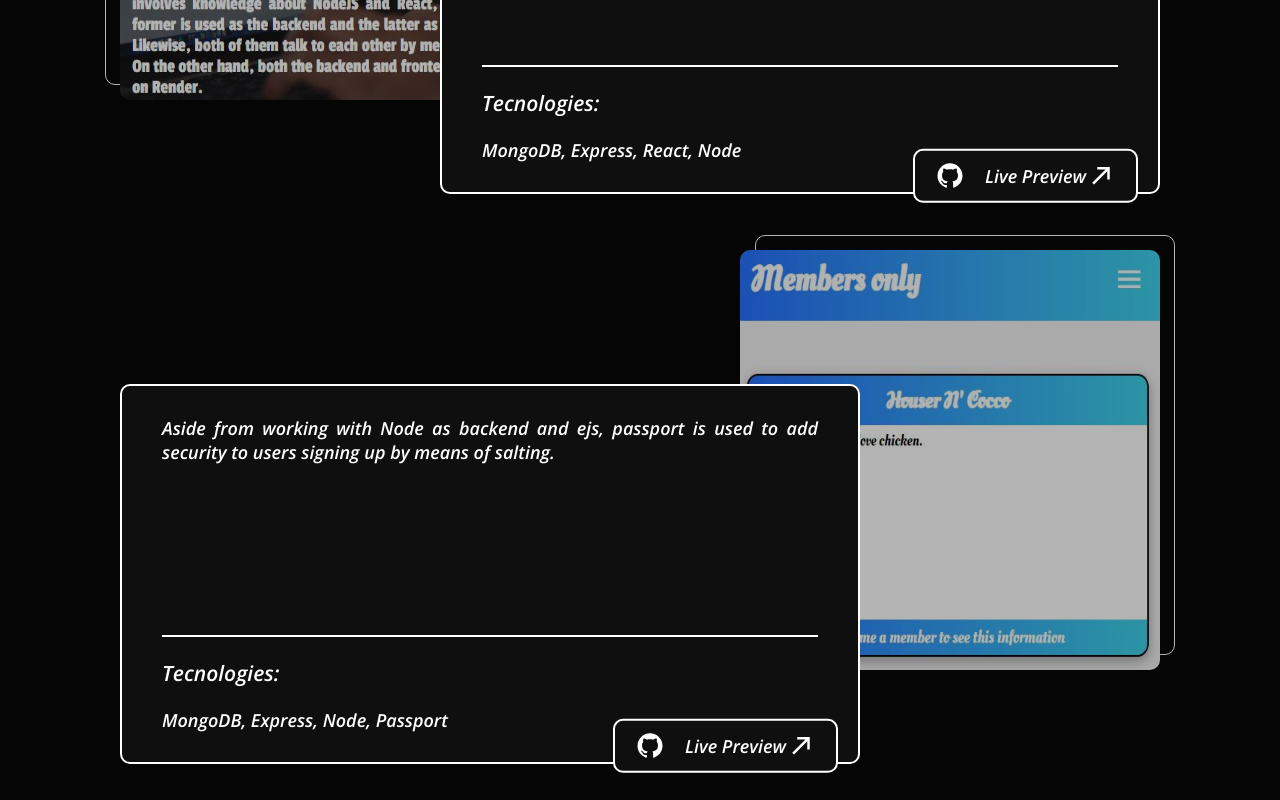
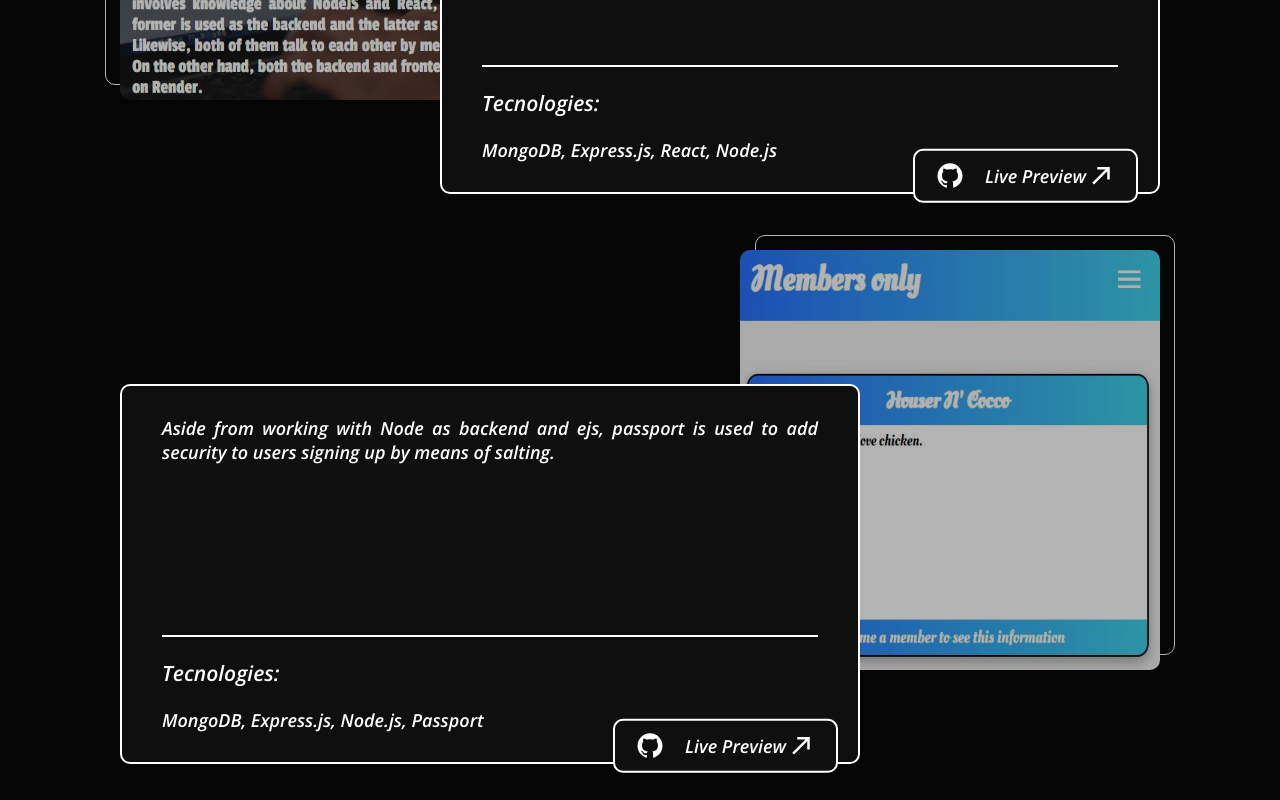
Before and after one commit to Houser97/Portfolio, a React (Create React App) app: page / in a window 1280 px wide. Shown: the part 1940-2740 px from the top of the page. Built offline with nearby package versions, Linux system fonts and the light colour scheme.

Commit message:
Add .js to Express and Node technologies

```diff
--- a/src/constants/index.js
+++ b/src/constants/index.js
@@ -66,28 +66,28 @@ export const projects = [
     {
         image: BlogAPI,
         description: 'This project takes advantage of the functionalities of the REST API concept to communicate the client (React) with the server (Node JS). In addition, it makes use of a JWT token to authenticate the blog owner and grant editing, deletion and post creation capabilities.',
-        technologies: ['MongoDB', 'Express', 'React', 'Node'],
+        technologies: ['MongoDB', 'Express.js', 'React', 'Node.js'],
         github: 'https://github.com/Houser97/Blog-API',
         preview: 'https://my-blog-api.onrender.com',
     },
     {
         image: MembersOnly,
         description: 'Aside from working with Node as backend and ejs, passport is used to add security to users signing up by means of salting.',
-        technologies: ['MongoDB', 'Express', 'Node', 'Passport'],
+        technologies: ['MongoDB', 'Express.js', 'Node.js', 'Passport'],
         github: 'https://github.com/Houser97/members-only',
         preview: 'https://members-only-r266.onrender.com',
     },
     {
         image: Disney,
         description: 'Aside from working with Node as backend and ejs, passport is used to add security to users signing up by means of salting.',
-        technologies: ['MongoDB', 'Express', 'Node', 'Passport'],
+        technologies: ['MongoDB', 'Express.js', 'Node.js', 'Passport'],
         github: 'https://github.com/Houser97/members-only',
         preview: 'https://members-only-r266.onrender.com',
     },
     {
         image: Waldo,
         description: "This application is based on the game Where's Waldo, which consists of finding certain characters in an image full of various elements. The application has a timer to measure the time it takes users to find the three characters. The accumulated time is saved in the database along with a username chosen by the player when all the characters have been found. On the other hand, the game has responsive qualities, since the image can be adapted to different screen sizes without losing its radius of appearance. ",
-        technologies: ['MongoDB', 'Express', 'Node', 'Passport'],
+        technologies: ['MongoDB', 'Express.js', 'Node.js', 'Passport'],
         github: 'https://github.com/Houser97/members-only',
         preview: 'https://members-only-r266.onrender.com',
     }
```
